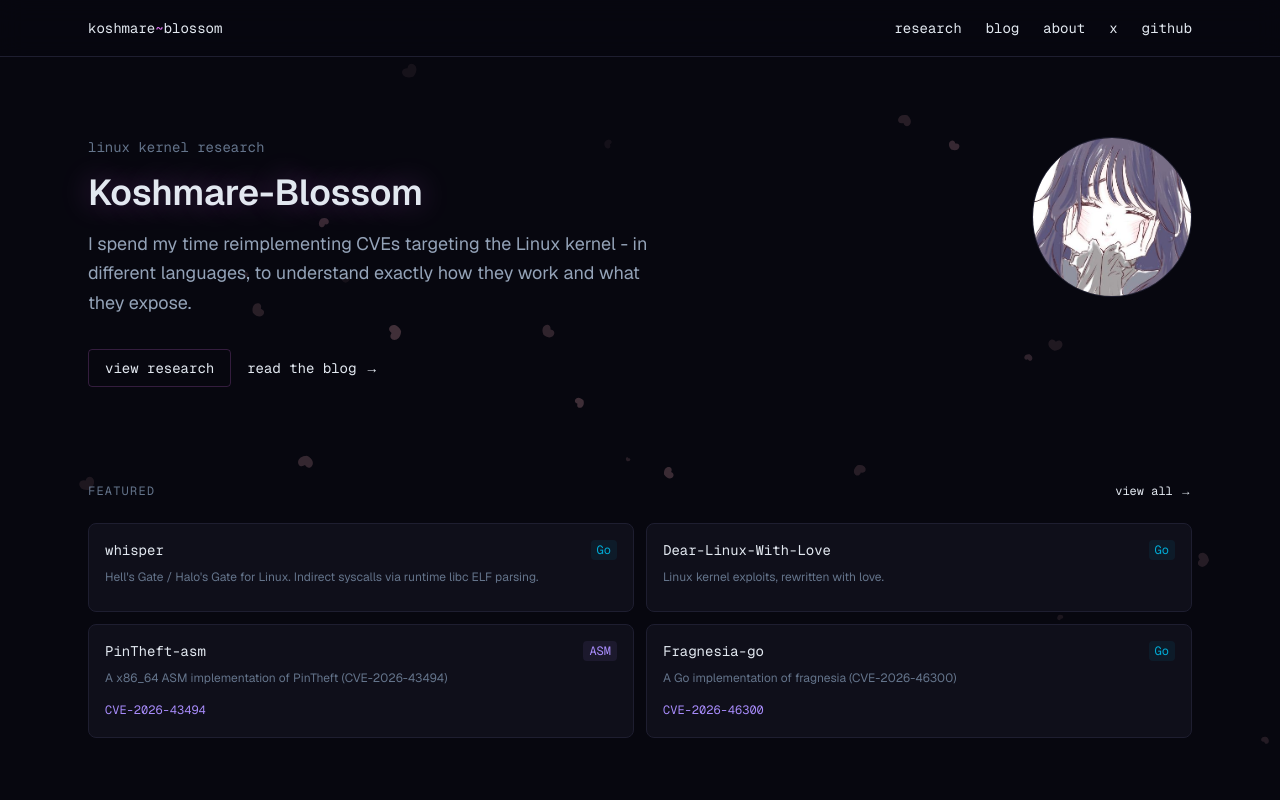
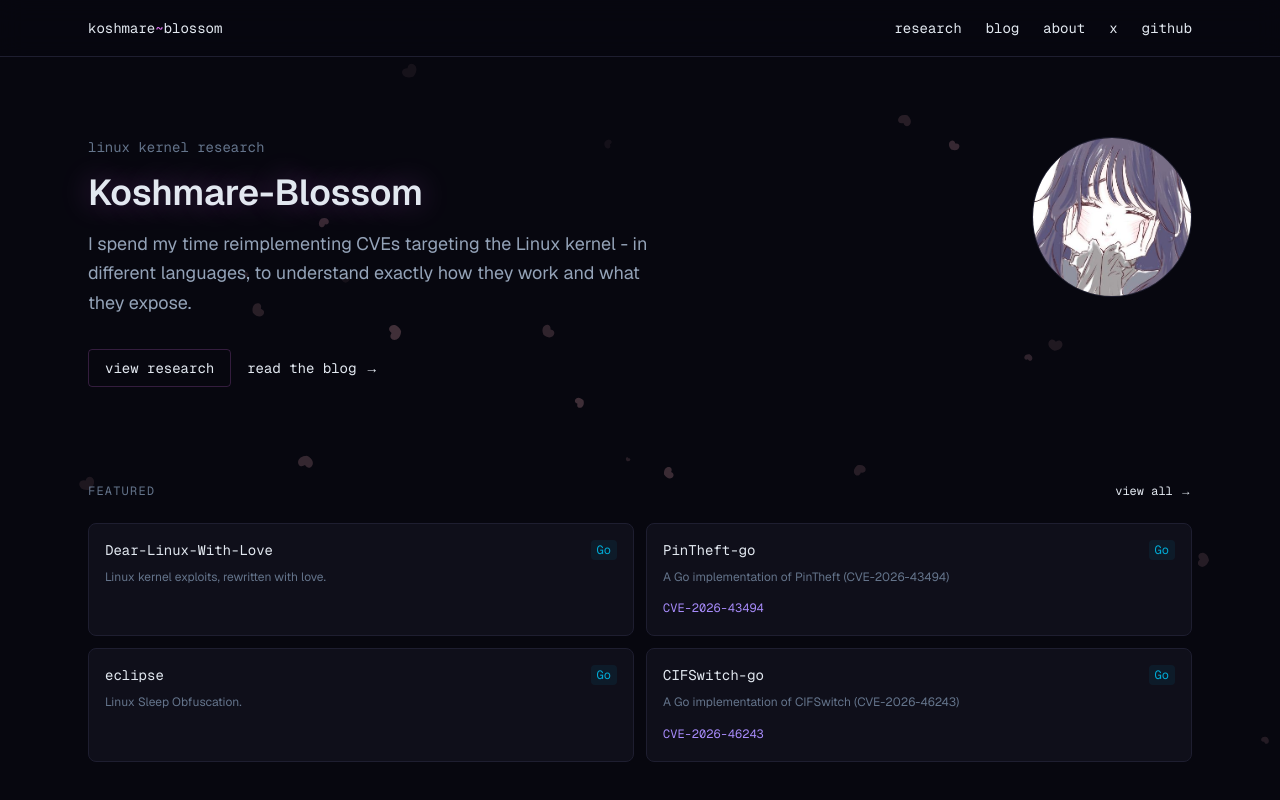
Before and after one commit to Koshmare-Blossom/Koshmare-Blossom.github.io, a Next.js app: page / in a window 1280 px wide. Shown: the top 800 px of the page. Built offline with nearby package versions, Linux system fonts and the light colour scheme; no server answers.

Commit message:
feat: randomize featured repositories on home page

```diff
--- a/app/page.tsx
+++ b/app/page.tsx
@@ -4,13 +4,21 @@ import Link from "next/link";
 import Image from "next/image";
 import { useEffect, useRef, useState } from "react";
 
-const initialFeatured = [
+const allRepos = [
   {
     name: "whisper",
     desc: "Hell's Gate / Halo's Gate for Linux. Indirect syscalls via runtime libc ELF parsing.",
     cve: null,
     lang: "Go",
     url: "https://github.com/Koshmare-Blossom/whisper",
+    stars: 0,
+  },
+  {
+    name: "eclipse",
+    desc: "Linux Sleep Obfuscation.",
+    cve: null,
+    lang: "Go",
+    url: "https://github.com/Koshmare-Blossom/eclipse",
     stars: 0,
   },
   {
@@ -22,6 +30,14 @@ const initialFeatured = [
     stars: 0,
   },
   {
+    name: "PinTheft-go",
+    desc: "A Go implementation of PinTheft (CVE-2026-43494)",
+    cve: "CVE-2026-43494",
+    lang: "Go",
+    url: "https://github.com/Koshmare-Blossom/PinTheft-go",
+    stars: 0,
+  },
+  {
     name: "PinTheft-asm",
     desc: "A x86_64 ASM implementation of PinTheft (CVE-2026-43494)",
     cve: "CVE-2026-43494",
@@ -30,11 +46,43 @@ const initialFeatured = [
     stars: 0,
   },
   {
+    name: "DirtyFrag-go",
+    desc: "A Go implementation of dirtyfrag (CVE-2026-43284 / CVE-2026-43500)",
+    cve: "CVE-2026-43284 / CVE-2026-43500",
+    lang: "Go",
+    url: "https://github.com/Koshmare-Blossom/DirtyFrag-go",
+    stars: 0,
+  },
+  {
+    name: "DirtyDecrypt-go",
+    desc: "A Go implementation of dirtydecrypt (CVE-2026-31635)",
+    cve: "CVE-2026-31635",
+    lang: "Go",
+    url: "https://github.com/Koshmare-Blossom/DirtyDecrypt-go",
+    stars: 0,
+  },
+  {
     name: "Fragnesia-go",
     desc: "A Go implementation of fragnesia (CVE-2026-46300)",
     cve: "CVE-2026-46300",
     lang: "Go",
     url: "https://github.com/Koshmare-Blossom/Fragnesia-go",
+    stars: 0,
+  },
+  {
+    name: "CIFSwitch-go",
+    desc: "A Go implementation of CIFSwitch (CVE-2026-46243)",
+    cve: "CVE-2026-46243",
+    lang: "Go",
+    url: "https://github.com/Koshmare-Blossom/CIFSwitch-go",
+    stars: 0,
+  },
+  {
+    name: "Copyfail-sh",
+    desc: "A Bash implementation of copyfail (CVE-2026-31431)",
+    cve: "CVE-2026-31431",
+    lang: "Shell",
+    url: "https://github.com/Koshmare-Blossom/Copyfail-sh",
     stars: 0,
   },
 ];
@@ -47,7 +95,7 @@ const langColor: Record<string, string> = {
 
 export default function Home() {
   const heroRef = useRef<HTMLDivElement>(null);
-  const [featured, setFeatured] = useState(initialFeatured);
+  const [featured, setFeatured] = useState<any[]>([]);
 
   useEffect(() => {
     const el = heroRef.current;
@@ -60,10 +108,15 @@ export default function Home() {
       el.style.transform = "translateY(0)";
     });
 
+    // Pick 4 random repos
+    const shuffled = [...allRepos].sort(() => 0.5 - Math.random());
+    const selected = shuffled.slice(0, 4);
+    setFeatured(selected);
+
     const fetchStars = async () => {
       try {
         const updated = await Promise.all(
-          initialFeatured.map(async (repo) => {
+          selected.map(async (repo) => {
             const res = await fetch("https://api.github.com/repos/Koshmare-Blossom/" + repo.name);
             if (res.ok) {
               const data = await res.json();
```
